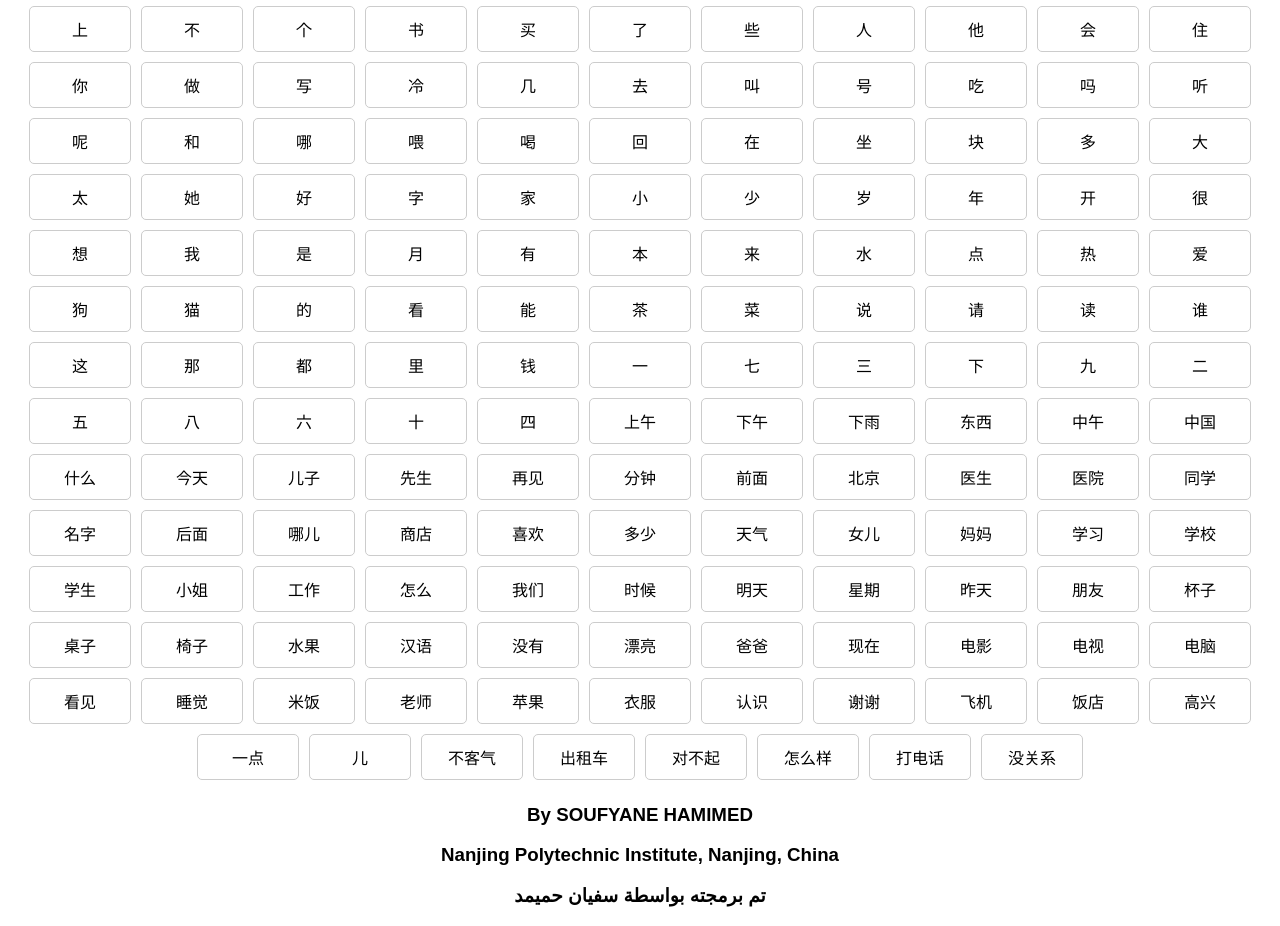
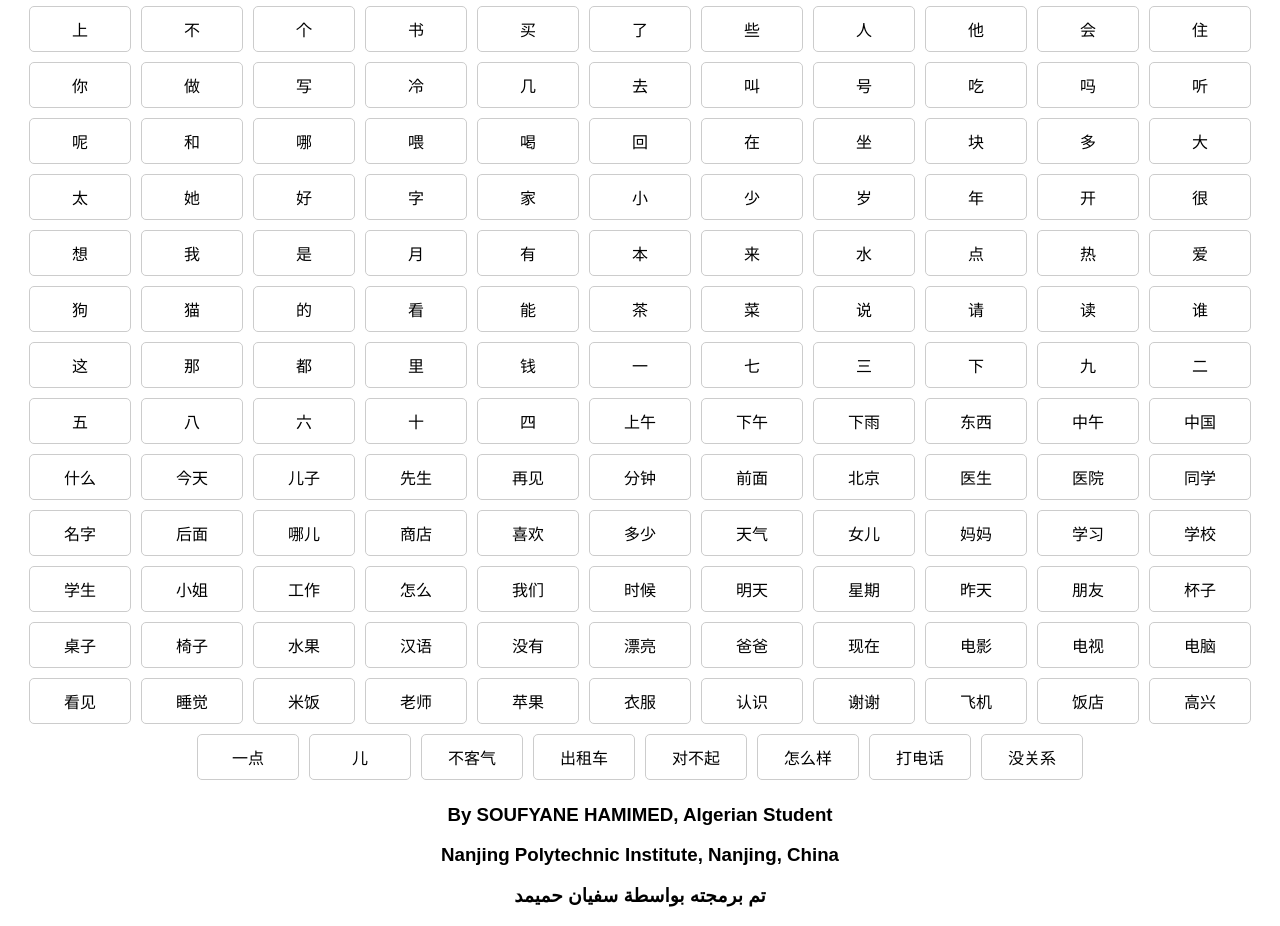
Before and after one commit to soufhm/hsk1Words, a plain HTML site: page index.html in a window 1280 px wide. Shown: the part 79-1005 px from the top of the page. Drawn offline with Linux system fonts and the light colour scheme.

Commit message:
Update index.html

```diff
--- a/index.html
+++ b/index.html
@@ -11,7 +11,7 @@
         <h1>HSK 1 Words</h1>
         <ul id="word-list">
             </ul>
-    <h3>By SOUFYANE HAMIMED</h3>
+    <h3>By SOUFYANE HAMIMED, Algerian Student</h3>
      <h3>Nanjing Polytechnic Institute, Nanjing, China</h3>
     <h3>تم برمجته بواسطة سفيان حميمد</h3>
     </div>
```
